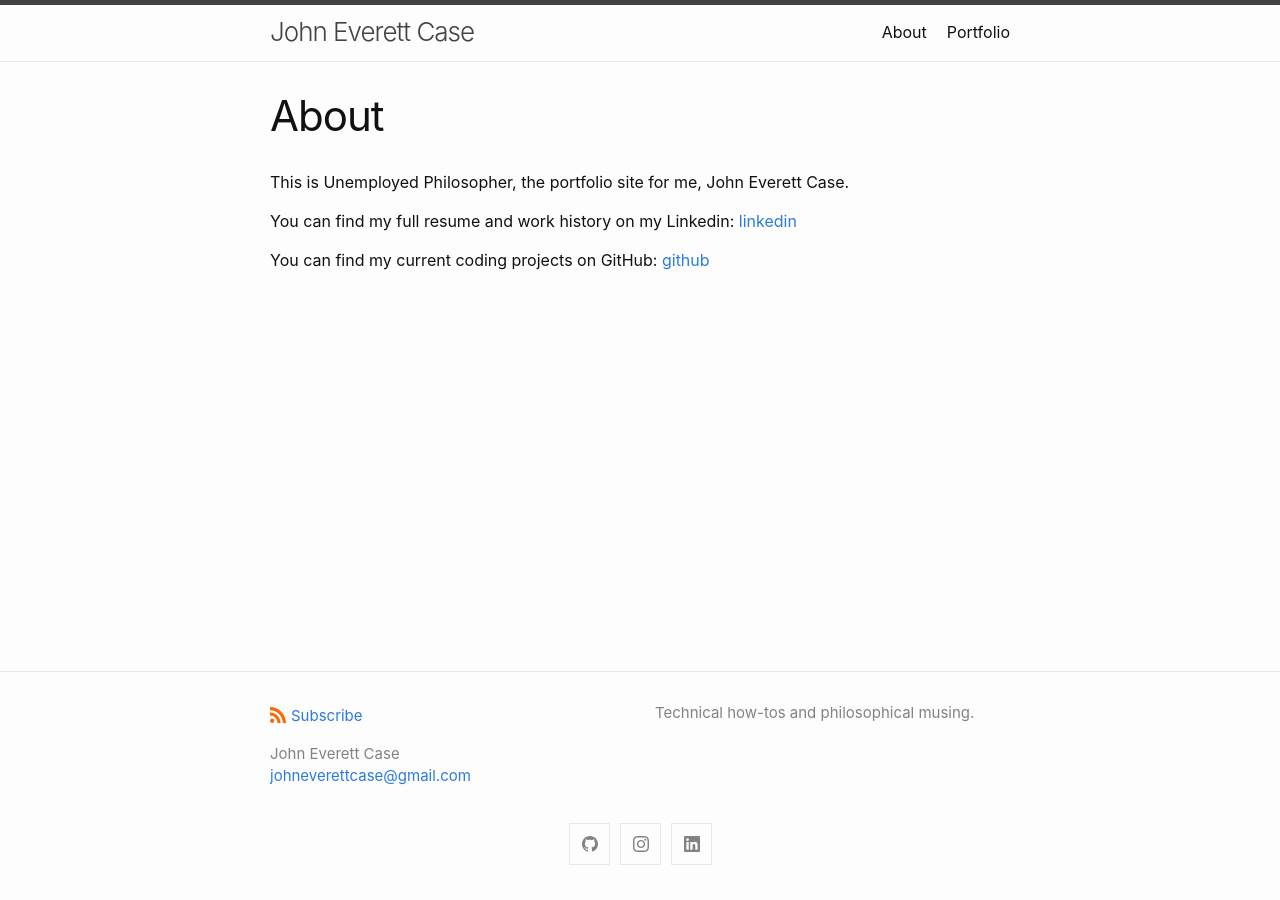
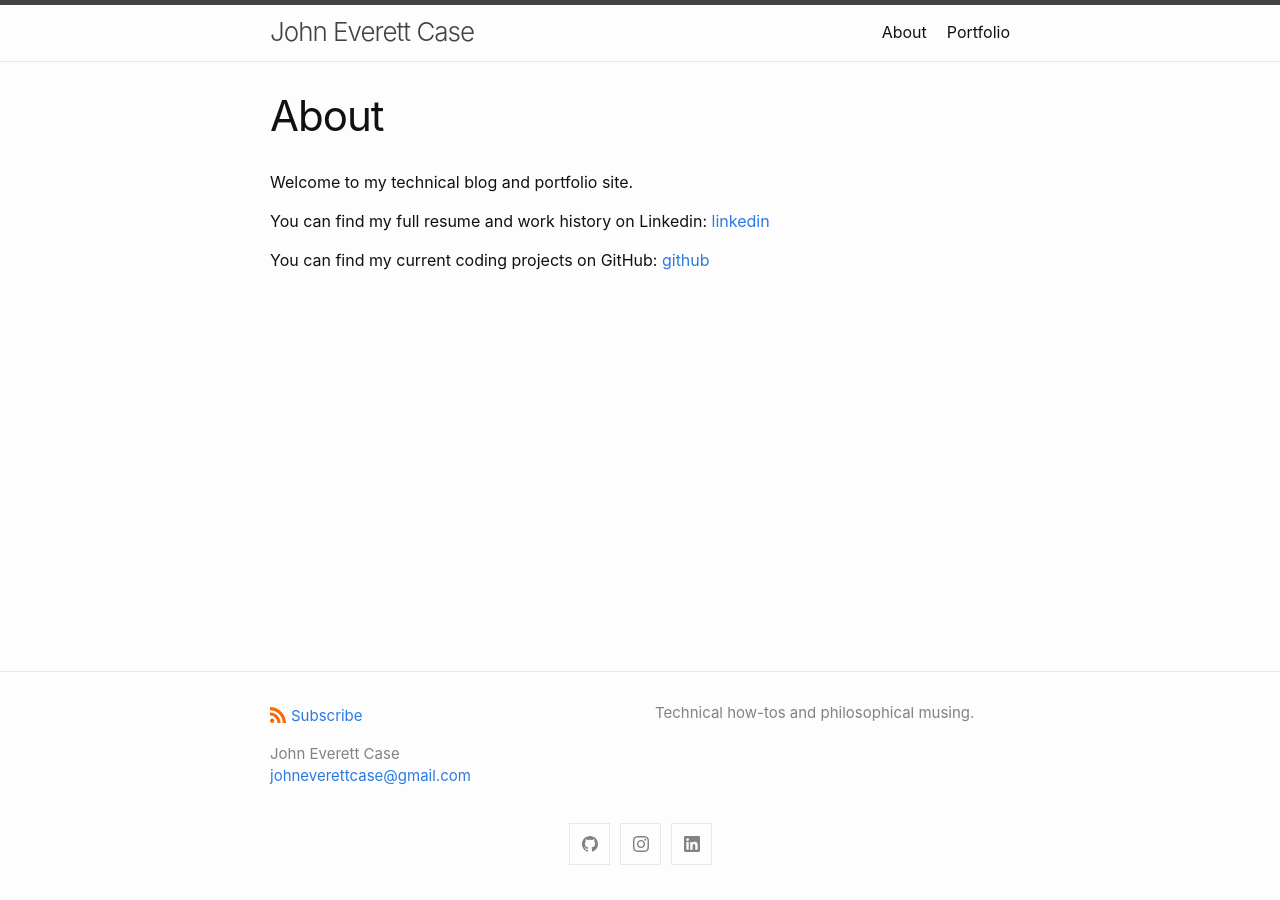
Before and after one commit to johnnycase/johnnycase.github.io, a Jekyll site: the page built from about.md, in a window 1280 px wide. Built offline with Jekyll 4.4.1, drawn with Linux system fonts in a browser that asks for light colours.

Commit message:
Update about.md

```diff
--- a/about.md
+++ b/about.md
@@ -4,9 +4,9 @@ title: About
 permalink: /about/
 ---
 
-This is Unemployed Philosopher, the portfolio site for me, John Everett Case.
+Welcome to my technical blog and portfolio site.
 
-You can find my full resume and work history on my Linkedin:
+You can find my full resume and work history on Linkedin:
 [linkedin](https://www.linkedin.com/in/johnecase)
 
 You can find my current coding projects on GitHub:
```
